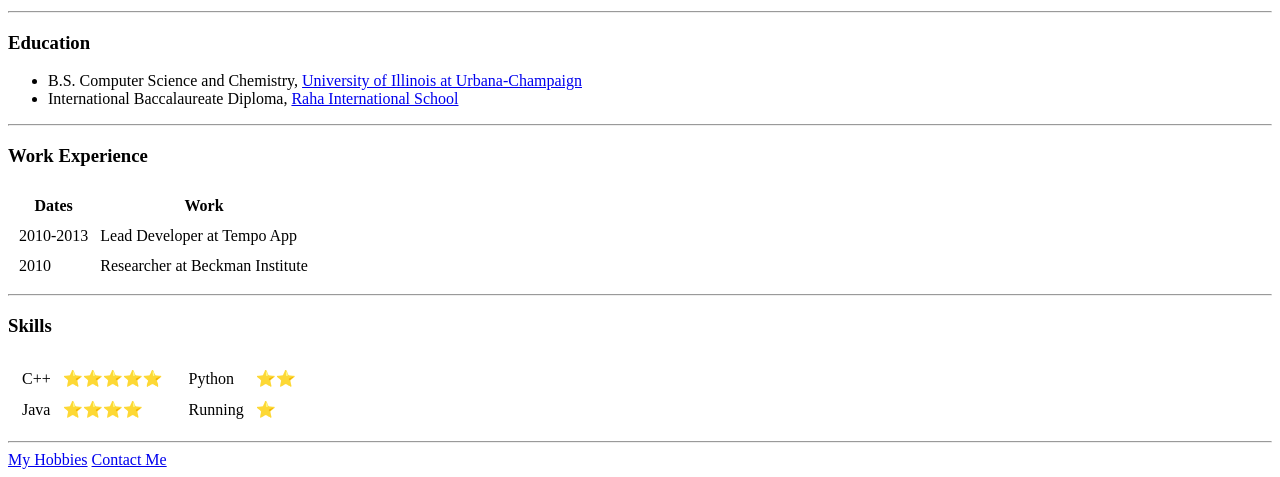
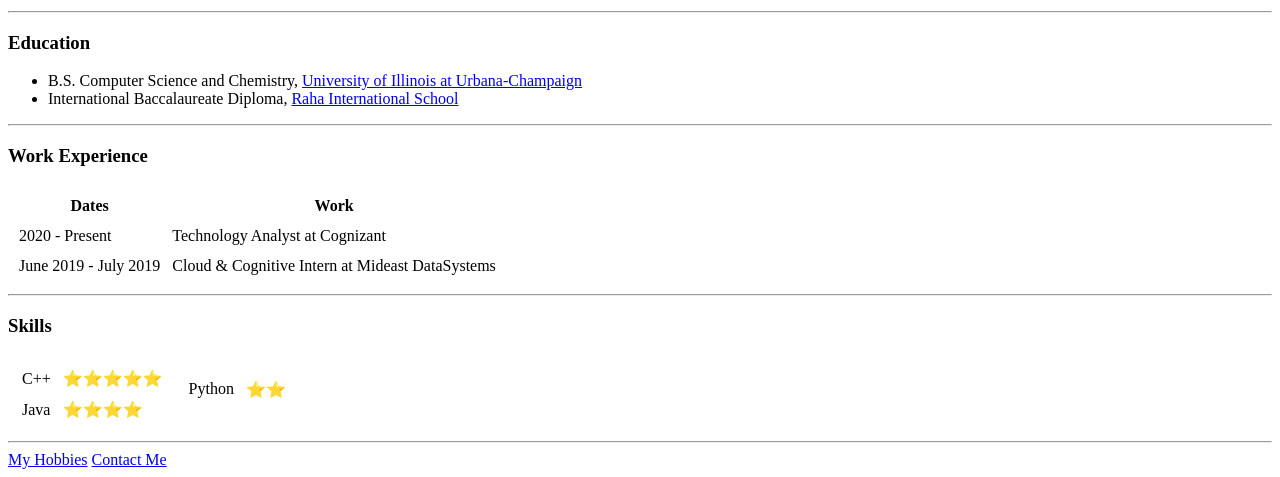
Before and after one commit to hakki2/cv, a plain HTML site: page index.html in a window 1280 px wide. Shown: the part 351-828 px from the top of the page. Drawn offline with Linux system fonts and the light colour scheme.

Commit message:
Made changes to reflect real life CV more

```diff
--- a/index.html
+++ b/index.html
@@ -36,12 +36,12 @@
     </thead>
     <tbody>
       <tr>
-        <td>2010-2013</td>
-        <td>Lead Developer at Tempo App</td>
+        <td>2020 - Present</td>
+        <td>Technology Analyst at Cognizant</td>
       </tr>
       <tr>
-        <td>2010</td>
-        <td>Researcher at Beckman Institute</td>
+        <td>June 2019 - July 2019</td>
+        <td>Cloud & Cognitive Intern at Mideast DataSystems</td>
       </tr>
     </tbody>
   </table>
@@ -68,8 +68,6 @@
             <td>&#11088;&#11088;</td>
           </tr>
           <tr>
-            <td>Running</td>
-            <td>&#11088;</td>
           </tr>
         </table>
       </td>
```
